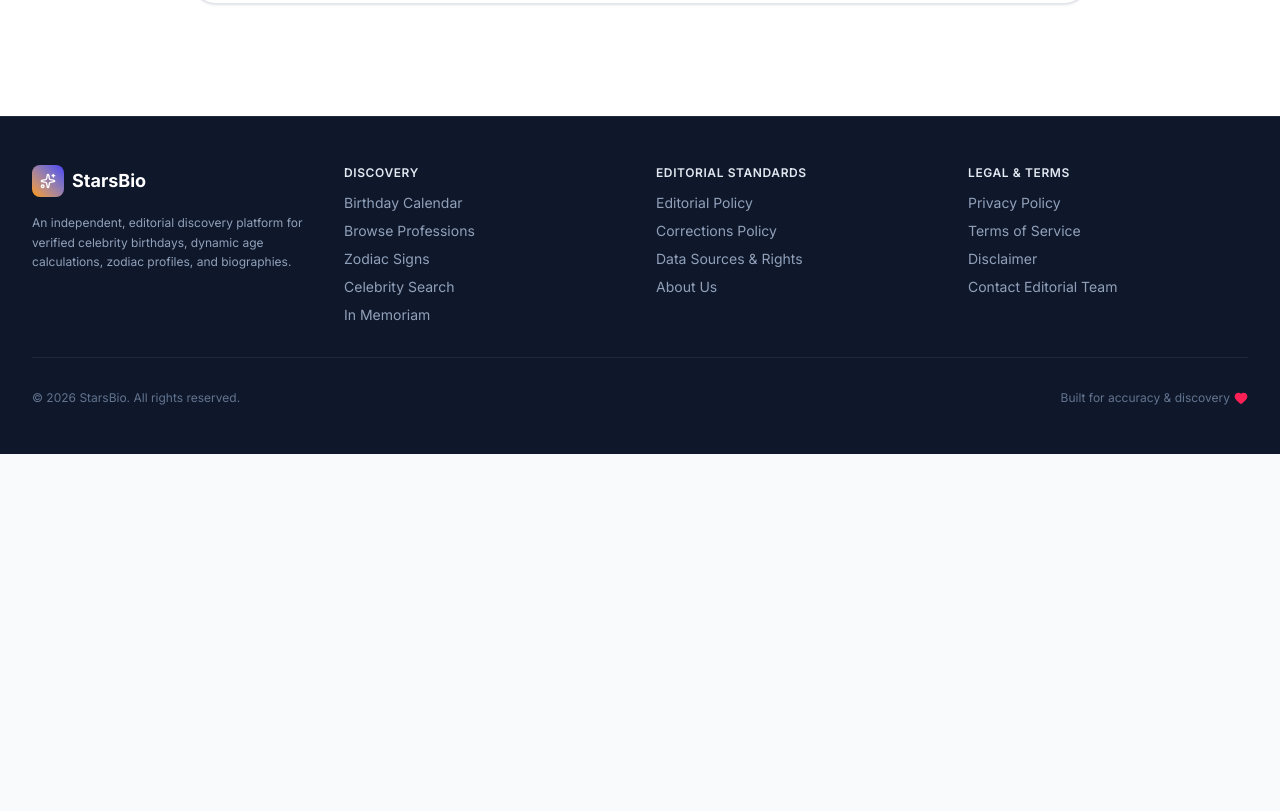
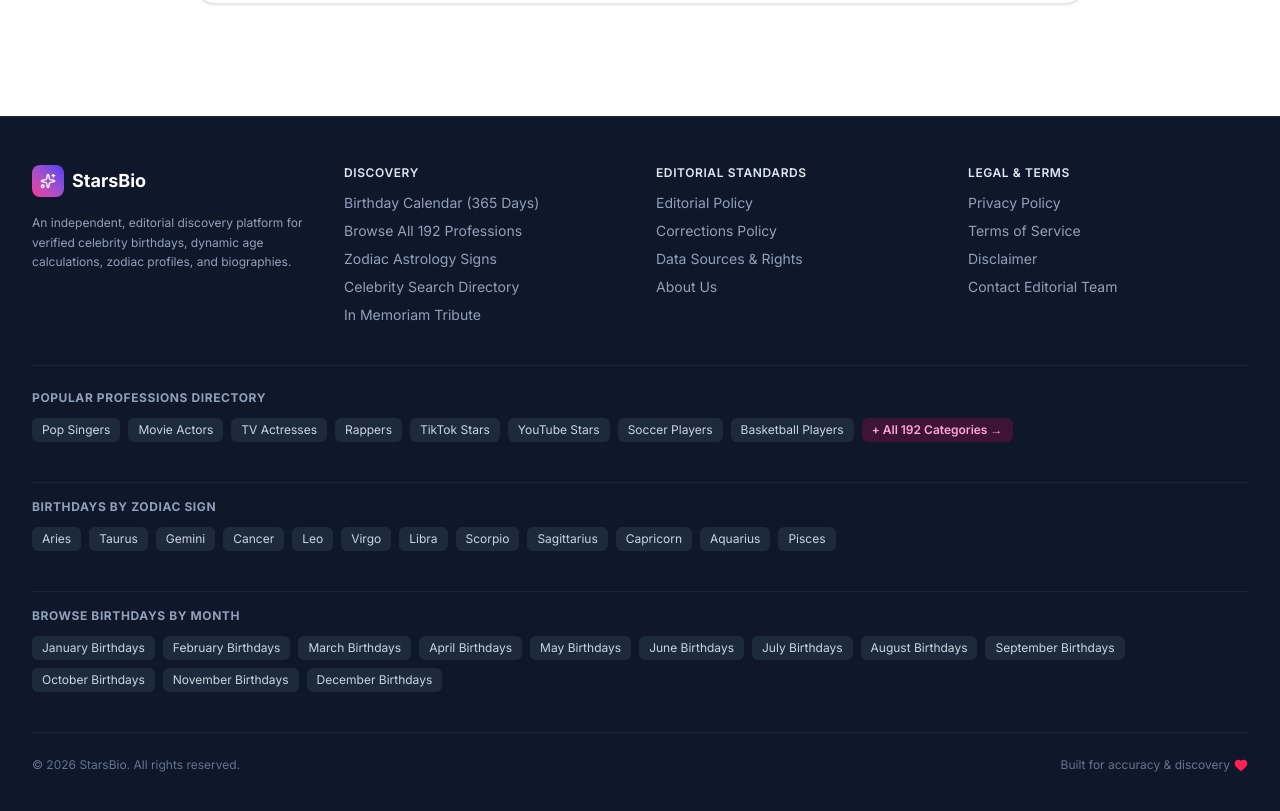
Before and after one commit to editorstarsbio-cloud/Starsbio, a Next.js app: page /contact in a window 1280 px wide. Shown: the part 719-1530 px from the top of the page. Before the commit the page ends 1173 px from the top, so only its background shows below. Built offline with nearby package versions, Linux system fonts and the light colour scheme; no server answers.

Commit message:
feat: strengthen deep internal linking and expand sitemap to index all 17490 profiles and 365 birthday dates

```diff
--- a/src/components/CelebrityFactsViewer.tsx
+++ b/src/components/CelebrityFactsViewer.tsx
@@ -2,13 +2,14 @@
 import Link from 'next/link';
 import { Celebrity } from '@/types/database';
 import { generateSlug, getMonthName } from '@/lib/utils';
-import { Sparkles, History, Heart, Users, HelpCircle, Compass } from 'lucide-react';
+import { Sparkles, History, Heart, Users, HelpCircle } from 'lucide-react';
 
 interface CelebrityFactsViewerProps {
   celebrity: Celebrity;
+  associatedPeer?: Celebrity | null;
 }
 
-export function CelebrityFactsViewer({ celebrity }: CelebrityFactsViewerProps) {
+export function CelebrityFactsViewer({ celebrity, associatedPeer }: CelebrityFactsViewerProps) {
   const bio = celebrity.biography || '';
   const [bYear, bMonth, bDay] = celebrity.birth_date.split('-').map(Number);
   const monthName = getMonthName(bMonth);
@@ -16,41 +17,95 @@
   // Split bio into available sentences
   const sentences = bio.match(/[^.!?]+[.!?]+(\s+|$)/g) || (bio ? [bio] : []);
 
-  // 1. About section
-  const aboutText = sentences.slice(0, 2).join('').trim() ||
-    `${celebrity.name} is a celebrated ${celebrity.primary_profession || 'public figure'} recognized worldwide for their contributions to the industry and cultural influence.`;
+  // 1. About section with internal links
+  const professionLink = celebrity.primary_profession
+    ? `/category/${generateSlug(celebrity.primary_profession)}`
+    : '/category';
+
+  const aboutText = sentences.slice(0, 2).join('').trim() || (
+    <span>
+      {celebrity.name} is a renowned{' '}
+      <Link href={professionLink} className="text-pink-600 hover:underline font-semibold">
+        {celebrity.primary_profession || 'public figure'}
+      </Link>{' '}
+      recognized worldwide for their creative accomplishments, public milestones, and cultural influence across the entertainment landscape.
+    </span>
+  );
 
   // 2. Before Fame
   const beforeFameText = sentences.length > 2
     ? sentences.slice(2, 4).join('').trim()
-    : `Before rising to global prominence as a ${celebrity.primary_profession || 'celebrity'}, ${celebrity.name} spent formative years developing their craft and pursuing early creative endeavors${celebrity.birthplace ? ` in ${celebrity.birthplace}` : ''}.`;
+    : (
+      <span>
+        Before gaining international recognition as a leading{' '}
+        <Link href={professionLink} className="text-pink-600 hover:underline font-semibold">
+          {celebrity.primary_profession || 'personality'}
+        </Link>
+        , {celebrity.name} spent formative years honing their craft and building creative foundations
+        {celebrity.birthplace ? ` in ${celebrity.birthplace}` : ''}.
+      </span>
+    );
 
-  // 3. Trivia
+  // 3. Trivia (with links to Zodiac and Date)
+  const zodiacLink = celebrity.zodiac_sign ? `/zodiac/${celebrity.zodiac_sign.toLowerCase()}` : '/zodiac';
+  const birthdayLink = `/birthdays/${bMonth}/${bDay}`;
+
   const triviaText = sentences.length > 4
     ? sentences.slice(4, 6).join('').trim()
-    : `${celebrity.name} was born on ${monthName} ${bDay}, ${bYear}. Under the astrological sun sign of ${celebrity.zodiac_sign || 'the zodiac'}, they have garnered a dedicated following across international audiences and media outlets.`;
+    : (
+      <span>
+        {celebrity.name} was born on{' '}
+        <Link href={birthdayLink} className="text-pink-600 hover:underline font-semibold">
+          {monthName} {bDay}, {bYear}
+        </Link>
+        . Their astrological sun sign is{' '}
+        <Link href={zodiacLink} className="text-pink-600 hover:underline font-semibold">
+          {celebrity.zodiac_sign || 'Aries'}
+        </Link>
+        , connecting them to an iconic roster of creators and pioneers sharing celestial traits.
+      </span>
+    );
 
   // 4. Family Life
   const familyLifeText = celebrity.birthplace
     ? `${celebrity.name} was born and raised in ${celebrity.birthplace}. Throughout their career, they have maintained strong connections to their heritage and personal roots while balancing public stardom.`
-    : `${celebrity.name} celebrates their personal life with close friends and family, keeping details of their personal relationships focused on mutual support and creative encouragement.`;
+    : `${celebrity.name} celebrates their personal journey with close friends and family, keeping details of their personal relationships focused on mutual support and creative encouragement.`;
 
-  // 5. Associated With
-  const professionLink = celebrity.primary_profession
-    ? `/category/${generateSlug(celebrity.primary_profession)}`
-    : '/category';
-
-  const associatedWithText = (
+  // 5. Associated With (Real Celebrity-to-Celebrity Direct Internal Link)
+  const associatedWithText = associatedPeer ? (
+    <span>
+      Much like fellow acclaimed{' '}
+      <Link href={professionLink} className="text-pink-600 hover:underline font-semibold">
+        {celebrity.primary_profession || 'star'}
+      </Link>{' '}
+      <Link href={`/people/${associatedPeer.slug}`} className="text-pink-600 hover:underline font-bold">
+        {associatedPeer.name}
+      </Link>
+      , {celebrity.name} has shaped modern popular culture and shares creative acclaim among peers born under{' '}
+      <Link href={zodiacLink} className="text-pink-600 hover:underline font-semibold">
+        {celebrity.zodiac_sign || 'the zodiac'}
+      </Link>{' '}
+      and stars celebrating birthdays on{' '}
+      <Link href={birthdayLink} className="text-pink-600 hover:underline font-semibold">
+        {monthName} {bDay}
+      </Link>
+      .
+    </span>
+  ) : (
     <span>
       As a prominent{' '}
-      <Link href={professionLink} className="text-indigo-600 hover:underline font-semibold">
+      <Link href={professionLink} className="text-pink-600 hover:underline font-semibold">
         {celebrity.primary_profession || 'personality'}
       </Link>
       , {celebrity.name} shares artistic and creative acclaim alongside other renowned peers born on{' '}
-      <Link href={`/birthdays/${bMonth}/${bDay}`} className="text-indigo-600 hover:underline font-semibold">
+      <Link href={birthdayLink} className="text-pink-600 hover:underline font-semibold">
         {monthName} {bDay}
       </Link>{' '}
-      and fellow {celebrity.zodiac_sign || ''} stars in modern entertainment.
+      and fellow{' '}
+      <Link href={zodiacLink} className="text-pink-600 hover:underline font-semibold">
+        {celebrity.zodiac_sign || 'zodiac'}
+      </Link>{' '}
+      icons in modern entertainment.
     </span>
   );
 
@@ -59,7 +114,7 @@
       {/* 1. About */}
       <div className="space-y-1.5">
         <div className="flex items-center space-x-2 text-slate-900">
-          <Sparkles className="w-4 h-4 text-indigo-600" />
+          <Sparkles className="w-4 h-4 text-pink-600" />
           <h3 className="text-base font-bold tracking-tight">About</h3>
         </div>
         <p className="text-slate-700 leading-relaxed text-sm sm:text-base font-normal pl-6">
--- a/src/components/Footer.tsx
+++ b/src/components/Footer.tsx
@@ -2,19 +2,51 @@
 
 import React from 'react';
 import Link from 'next/link';
-import { SITE_CONFIG } from '@/lib/utils';
+import { SITE_CONFIG, ZODIAC_SIGNS } from '@/lib/utils';
 import { Sparkles, Heart } from 'lucide-react';
 
 export function Footer() {
+  const topProfessions = [
+    { name: 'Pop Singers', slug: 'pop-singer' },
+    { name: 'Movie Actors', slug: 'movie-actor' },
+    { name: 'TV Actresses', slug: 'tv-actress' },
+    { name: 'Rappers', slug: 'rapper' },
+    { name: 'TikTok Stars', slug: 'tiktok-star' },
+    { name: 'YouTube Stars', slug: 'youtube-star' },
+    { name: 'Soccer Players', slug: 'soccer-player' },
+    { name: 'Basketball Players', slug: 'basketball-player' },
+  ];
+
+  const zodiacList = Object.keys(ZODIAC_SIGNS).map((z) => ({
+    name: z,
+    slug: z.toLowerCase(),
+  }));
+
+  const months = [
+    { name: 'January', m: 1 },
+    { name: 'February', m: 2 },
+    { name: 'March', m: 3 },
+    { name: 'April', m: 4 },
+    { name: 'May', m: 5 },
+    { name: 'June', m: 6 },
+    { name: 'July', m: 7 },
+    { name: 'August', m: 8 },
+    { name: 'September', m: 9 },
+    { name: 'October', m: 10 },
+    { name: 'November', m: 11 },
+    { name: 'December', m: 12 },
+  ];
+
   return (
     <footer className="bg-slate-900 text-slate-400 text-sm mt-20 border-t border-slate-800">
-      <div className="max-w-7xl mx-auto px-4 sm:px-6 lg:px-8 py-12">
+      <div className="max-w-7xl mx-auto px-4 sm:px-6 lg:px-8 py-12 space-y-10">
+        {/* Main 4 Column Section */}
         <div className="grid grid-cols-1 md:grid-cols-4 gap-8">
           {/* Brand Info */}
           <div className="space-y-4 md:col-span-1">
             <Link href="/" className="flex items-center space-x-2 text-white">
-              <div className="w-8 h-8 rounded-lg bg-gradient-to-tr from-amber-500 to-indigo-600 flex items-center justify-center">
-                <Sparkles className="w-4 h-4" />
+              <div className="w-8 h-8 rounded-lg bg-gradient-to-tr from-pink-500 to-indigo-600 flex items-center justify-center">
+                <Sparkles className="w-4 h-4 text-white" />
               </div>
               <span className="text-lg font-bold">{SITE_CONFIG.brandName}</span>
             </Link>
@@ -29,27 +61,27 @@
             <ul className="space-y-2">
               <li>
                 <Link href="/birthdays" className="hover:text-white transition-colors">
-                  Birthday Calendar
+                  Birthday Calendar (365 Days)
                 </Link>
               </li>
               <li>
                 <Link href="/category" className="hover:text-white transition-colors">
-                  Browse Professions
+                  Browse All 192 Professions
                 </Link>
               </li>
               <li>
                 <Link href="/zodiac" className="hover:text-white transition-colors">
-                  Zodiac Signs
+                  Zodiac Astrology Signs
                 </Link>
               </li>
               <li>
                 <Link href="/search" className="hover:text-white transition-colors">
-                  Celebrity Search
+                  Celebrity Search Directory
                 </Link>
               </li>
               <li>
                 <Link href="/in-memoriam" className="hover:text-rose-400 transition-colors">
-                  In Memoriam
+                  In Memoriam Tribute
                 </Link>
               </li>
             </ul>
@@ -110,7 +142,68 @@
           </div>
         </div>
 
-        <div className="pt-8 mt-8 border-t border-slate-800 flex flex-col sm:flex-row items-center justify-between text-xs text-slate-500">
+        {/* SEO Deep Crawl Hub: Top Professions */}
+        <div className="pt-6 border-t border-slate-800/80">
+          <h4 className="text-xs font-bold uppercase tracking-wider text-slate-400 mb-3">
+            Popular Professions Directory
+          </h4>
+          <div className="flex flex-wrap gap-2 text-xs">
+            {topProfessions.map((p) => (
+              <Link
+                key={p.slug}
+                href={`/category/${p.slug}`}
+                className="px-2.5 py-1 rounded-md bg-slate-800 hover:bg-slate-700 text-slate-300 hover:text-white transition-colors"
+              >
+                {p.name}
+              </Link>
+            ))}
+            <Link
+              href="/category"
+              className="px-2.5 py-1 rounded-md bg-pink-900/40 text-pink-300 hover:bg-pink-900/60 transition-colors font-semibold"
+            >
+              + All 192 Categories &rarr;
+            </Link>
+          </div>
+        </div>
+
+        {/* SEO Deep Crawl Hub: Zodiac Astrological Signs */}
+        <div className="pt-4 border-t border-slate-800/80">
+          <h4 className="text-xs font-bold uppercase tracking-wider text-slate-400 mb-3">
+            Birthdays by Zodiac Sign
+          </h4>
+          <div className="flex flex-wrap gap-2 text-xs">
+            {zodiacList.map((z) => (
+              <Link
+                key={z.slug}
+                href={`/zodiac/${z.slug}`}
+                className="px-2.5 py-1 rounded-md bg-slate-800 hover:bg-slate-700 text-slate-300 hover:text-white transition-colors"
+              >
+                {z.name}
+              </Link>
+            ))}
+          </div>
+        </div>
+
+        {/* SEO Deep Crawl Hub: 12 Birthday Calendar Months */}
+        <div className="pt-4 border-t border-slate-800/80">
+          <h4 className="text-xs font-bold uppercase tracking-wider text-slate-400 mb-3">
+            Browse Birthdays by Month
+          </h4>
+          <div className="flex flex-wrap gap-2 text-xs">
+            {months.map((m) => (
+              <Link
+                key={m.m}
+                href={`/birthdays/${m.m}/1`}
+                className="px-2.5 py-1 rounded-md bg-slate-800 hover:bg-slate-700 text-slate-300 hover:text-white transition-colors"
+              >
+                {m.name} Birthdays
+              </Link>
+            ))}
+          </div>
+        </div>
+
+        {/* Copyright */}
+        <div className="pt-6 border-t border-slate-800 flex flex-col sm:flex-row items-center justify-between text-xs text-slate-500">
           <p>© {new Date().getFullYear()} {SITE_CONFIG.brandName}. All rights reserved.</p>
           <p className="flex items-center space-x-1 mt-2 sm:mt-0">
             <span>Built for accuracy & discovery</span>
```
Also changed, not shown: src/app/people/[slug]/page.tsx (+4 -3 lines), src/app/sitemap.ts (+38 -17 lines), src/lib/repository.ts (+12 -0 lines).
